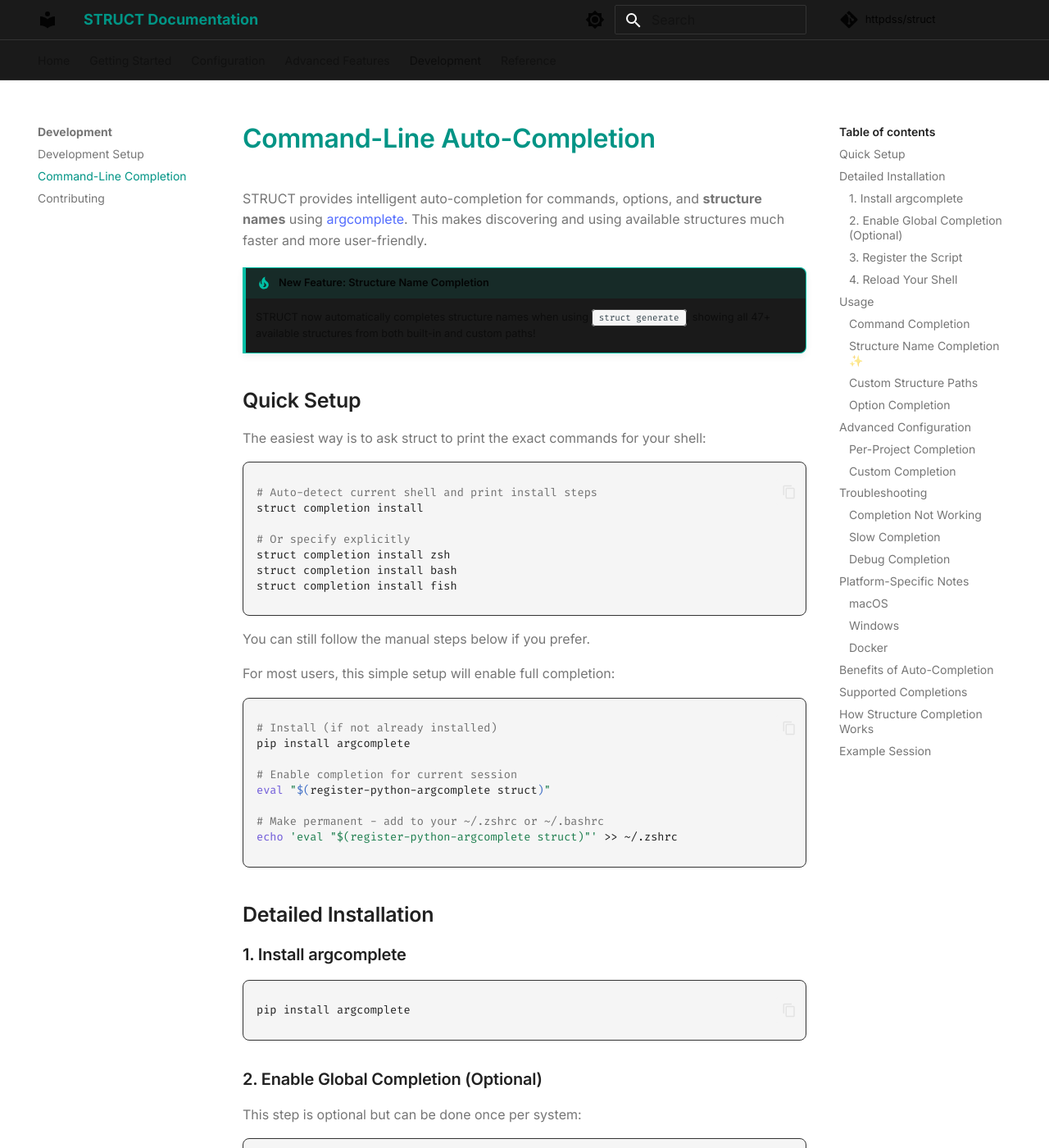
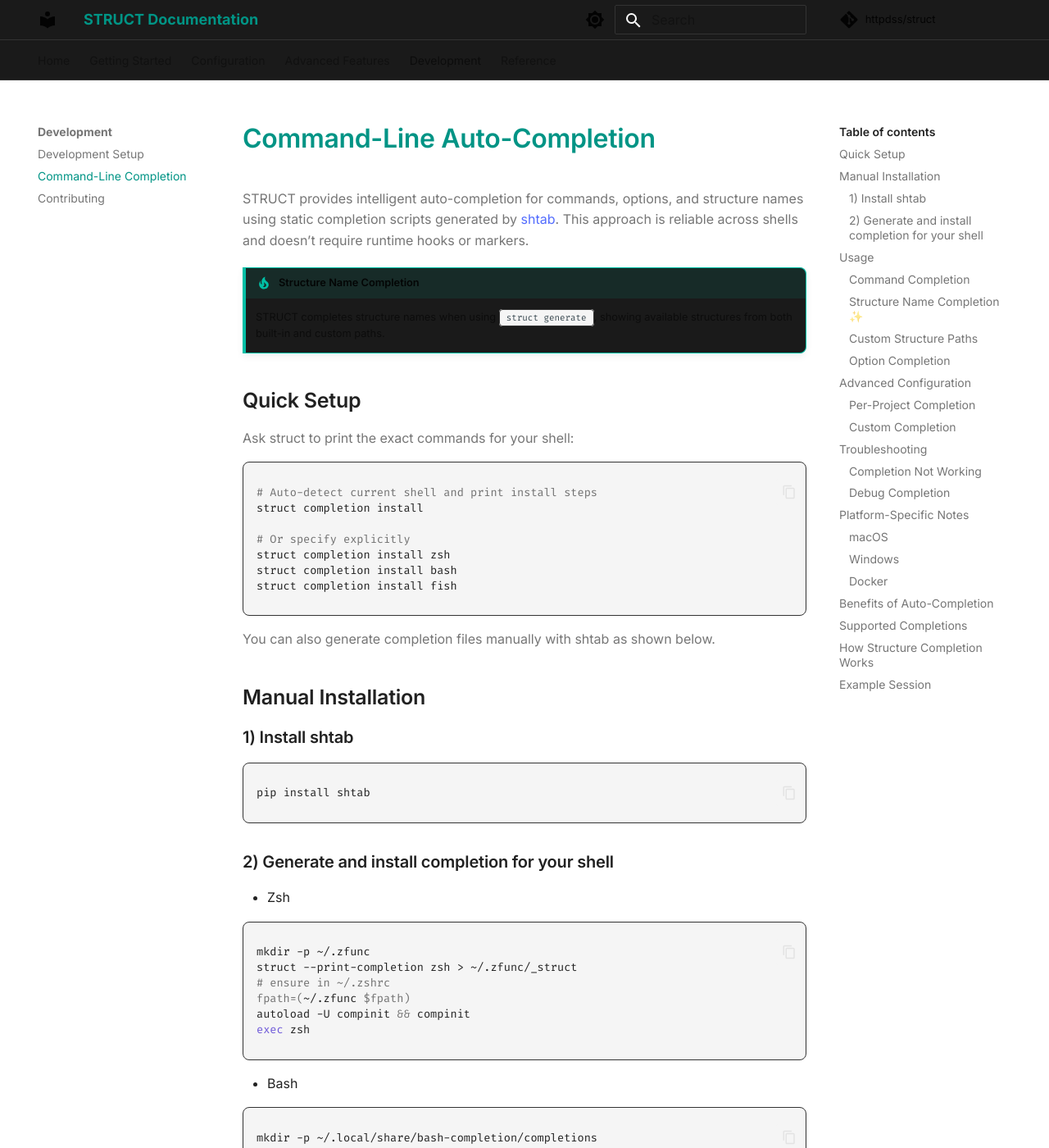
Before and after one commit to httpdss/struct, an MkDocs documentation site: the page built from docs/completion.md, in a window 1280 px wide and 1400 px high. Shown: the whole window at 82% size. Built offline with MkDocs 1.6.1 and Material for MkDocs 9.7.7, drawn with Linux system fonts in a browser that asks for light colours; comment, search, counter and statistics services are not loaded; some of the changed text lies outside the part shown.

Commit message:
feat: switch to shtab-generated shell completions and add --print-completion (#110)
Summary
- Replace custom completion wiring with shtab-generated static
completions.
- Add --print-completion to emit completion scripts for bash/zsh/tcsh.
- Add completion subcommand with install, generated by shtab.
- Keep existing CLI flags intact; no breaking changes.

Why
- shtab centralizes completion generation based on argparse definitions,
reducing drift between help text and completions.
- Faster iteration: changes to options/choices immediately reflect in
completions after regeneration.

Key changes
- completions: switch to shtab static completions
  - expose argparse parser for shtab
  - add --print-completion and completion install
- generate: improve template variable parsing/merging logic

Installation and usage
- Zsh:
  struct completion install zsh
  # or:
struct --print-completion zsh > ~/.zfunc/_struct && autoload -Uz
compinit && compinit
- Bash:
  struct completion install bash
  # or:
struct --print-completion bash | sudo tee /etc/bash_completion.d/struct
>/dev/null
- tcsh:
  struct --print-completion tcsh

Notes
- Completions now come from shtab output; re-run the generator when CLI
options change.
- Dynamic suggestions for struct generate can be layered later if
desired.

Testing
- Verified on zsh 5.9 and bash 5.x; unit tests pass; docs updated.

Checklist
- [x] Feature works locally
- [x] Unit tests pass
- [x] Docs updated
- [x] No breaking changes

````diff
--- a/docs/completion.md
+++ b/docs/completion.md
@@ -1,13 +1,13 @@
 # Command-Line Auto-Completion
 
-STRUCT provides intelligent auto-completion for commands, options, and **structure names** using [argcomplete](https://kislyuk.github.io/argcomplete/). This makes discovering and using available structures much faster and more user-friendly.
+STRUCT provides intelligent auto-completion for commands, options, and structure names using static completion scripts generated by [shtab](https://github.com/Iterative/shtab). This approach is reliable across shells and doesn’t require runtime hooks or markers.
 
-!!! tip "New Feature: Structure Name Completion"
-    STRUCT now automatically completes structure names when using `struct generate`, showing all 47+ available structures from both built-in and custom paths!
+!!! tip "Structure Name Completion"
+    STRUCT completes structure names when using `struct generate`, showing available structures from both built-in and custom paths.
 
 ## Quick Setup
 
-The easiest way is to ask struct to print the exact commands for your shell:
+Ask struct to print the exact commands for your shell:
 
 ```sh
 # Auto-detect current shell and print install steps
@@ -19,77 +19,48 @@ struct completion install bash
 struct completion install fish
 ```
 
-You can still follow the manual steps below if you prefer.
+You can also generate completion files manually with shtab as shown below.
 
-For most users, this simple setup will enable full completion:
+## Manual Installation
+
+### 1) Install shtab
 
 ```sh
-# Install (if not already installed)
-pip install argcomplete
-
-# Enable completion for current session
-eval "$(register-python-argcomplete struct)"
-
-# Make permanent - add to your ~/.zshrc or ~/.bashrc
-echo 'eval "$(register-python-argcomplete struct)"' >> ~/.zshrc
+pip install shtab
 ```
 
-## Detailed Installation
+### 2) Generate and install completion for your shell
 
-### 1. Install argcomplete
+- Zsh
 
-```sh
-pip install argcomplete
-```
+  ```sh
+  mkdir -p ~/.zfunc
+  struct --print-completion zsh > ~/.zfunc/_struct
+  # ensure in ~/.zshrc
+  fpath=(~/.zfunc $fpath)
+  autoload -U compinit && compinit
+  exec zsh
+  ```
 
-### 2. Enable Global Completion (Optional)
+- Bash
 
-This step is optional but can be done once per system:
+  ```sh
+  mkdir -p ~/.local/share/bash-completion/completions
+  struct --print-completion bash > ~/.local/share/bash-completion/completions/struct
+  source ~/.bashrc
+  ```
 
-```sh
-activate-global-python-argcomplete
-```
+- Fish
 
-This command sets up global completion for all Python scripts that use argcomplete.
-
-### 3. Register the Script
-
-Add the following line to your shell's configuration file:
-
-**For Bash** (`.bashrc` or `.bash_profile`):
-
-```sh
-eval "$(register-python-argcomplete struct)"
-```
-
-**For Zsh** (`.zshrc`):
-
-```sh
-eval "$(register-python-argcomplete struct)"
-```
-
-**For Fish** (`.config/fish/config.fish`):
-
-```fish
-register-python-argcomplete --shell fish struct | source
-```
-
-### 4. Reload Your Shell
-
-```sh
-# For Bash
-source ~/.bashrc
-
-# For Zsh
-source ~/.zshrc
-
-# For Fish
-source ~/.config/fish/config.fish
-```
+  ```sh
+  mkdir -p ~/.config/fish/completions
+  struct --print-completion fish > ~/.config/fish/completions/struct.fish
+  fish -c 'source ~/.config/fish/completions/struct.fish'
+  ```
 
 ## Usage
 
-After completing the setup, you can use auto-completion by typing part of a command and pressing `Tab`:
+After installing the completion, use Tab to complete commands/options:
 
 ### Command Completion
 ```sh
@@ -132,12 +103,7 @@ struct generate --log <Tab>
 
 ### Per-Project Completion
 
-If you only want completion for specific projects, you can add completion to your project's virtual environment activation script:
-
-```sh
-# In your .venv/bin/activate file, add:
-eval "$(register-python-argcomplete struct)"
-```
+If you only want completion for a specific project/venv, generate the completion from the project’s venv and place it under your user completion directory (examples above). No runtime eval is needed.
 
 ### Custom Completion
 
@@ -158,60 +124,41 @@ complete -F _struct_structures struct-generate
 
 ### Completion Not Working
 
-1. **Check argcomplete installation**:
+1. Verify shtab is installed in the environment you’re using:
 
    ```sh
-   python -c "import argcomplete; print('OK')"
+   python -c "import shtab; print('OK')"
    ```
 
-2. **Verify global activation**:
+2. Confirm the completion file exists in the expected location and is readable.
 
-   ```sh
-   activate-global-python-argcomplete --user
-   ```
+3. Ensure your shell is configured to load completions:
+   - zsh: fpath includes ~/.zfunc and compinit is run.
+   - bash: bash-completion is installed and sourced (on some distros).
+   - fish: the file is in ~/.config/fish/completions/.
 
-3. **Check shell configuration**:
-   Make sure the eval statement is in the correct shell configuration file.
-
-4. **Restart your shell**:
-   Sometimes you need to completely restart your terminal.
-
-### Slow Completion
-
-If completion is slow, you can enable caching:
-
-```sh
-export ARGCOMPLETE_USE_TEMPFILES=1
-```
-
-Add this to your shell configuration file for persistent caching.
+4. Restart your shell (or run `exec zsh`/`source ~/.bashrc`).
 
 ### Debug Completion
 
-Enable debug mode to troubleshoot completion issues:
-
-```sh
-export _ARGCOMPLETE_DEBUG=1
-struct <Tab>
-```
+For shell-specific debugging, check that the generated file contains the struct completion function and is in the correct directory for your shell.
 
 ## Platform-Specific Notes
 
 ### macOS
 
-On macOS, you might need to install bash-completion first:
+On macOS, you may need to install bash-completion (for bash) or ensure zsh’s compinit is configured:
 
 ```sh
 # Using Homebrew
 brew install bash-completion
-
-# Then add to ~/.bash_profile:
+# bash profile
 [[ -r "/usr/local/etc/profile.d/bash_completion.sh" ]] && . "/usr/local/etc/profile.d/bash_completion.sh"
 ```
 
 ### Windows
 
-For Windows users using Git Bash or WSL, follow the same steps as Linux. For PowerShell, argcomplete support is limited.
+For Windows users using Git Bash or WSL, follow the same steps as Linux. PowerShell is not covered by shtab; use bash/zsh/fish.
 
 ### Docker
 
--- a/requirements.txt
+++ b/requirements.txt
@@ -4,7 +4,7 @@ openai
 python-dotenv
 jinja2
 PyGithub
-argcomplete
+shtab
 colorlog
 boto3
 google-cloud
````
Also changed, not shown: docs/cli-reference.md (+1 -1 lines), docs/installation.md (+1 -5 lines), 9 other files.
